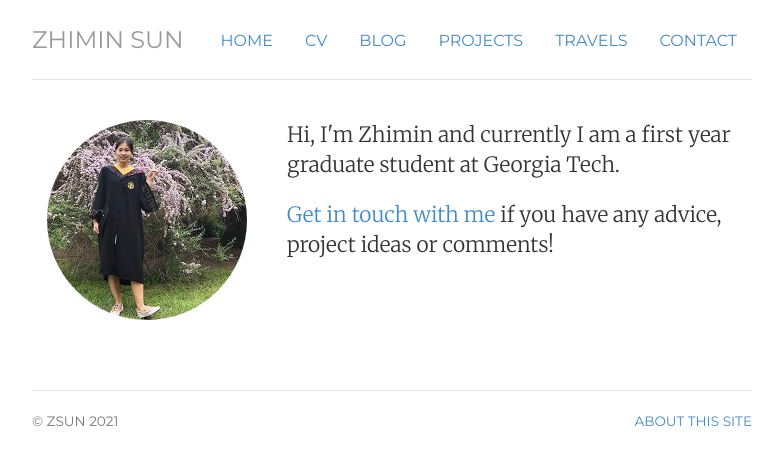
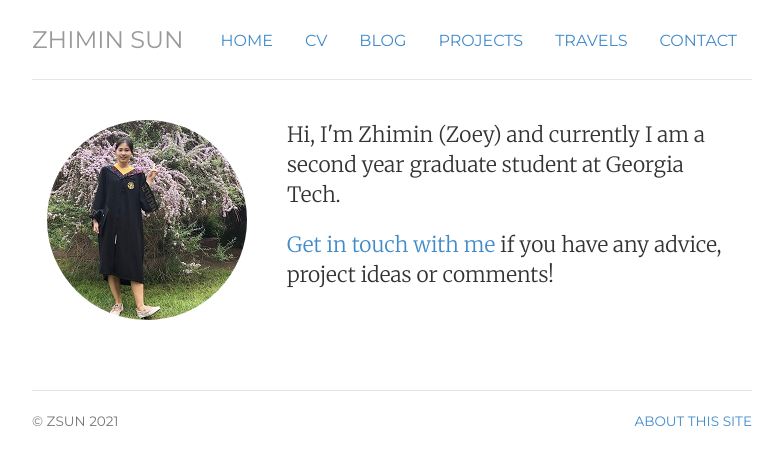
Before and after one commit to Zoe353/Zoe353.github.io, a Jekyll site: the page built from index.html, in a window 1280 px wide. Shown: the top 465 px of the page, without its empty margins (248-1031 px from the left). Built offline with Jekyll 4.4.1, drawn with Linux system fonts in a browser that asks for light colours.

```diff
--- a/index.html
+++ b/index.html
@@ -8,7 +8,7 @@
 	<img  class="img-circle avatar" alt="Zhimin Sun" src="img/zhimin-flower-200px.jpg">
 	</div>
 	<div itemscope itemtype="http://data-vocabulary.org/Person" class="col-sm-8">
-	<p class="lead">Hi, I'm <span itemprop="name">Zhimin</span> and currently I am a first year graduate student at Georgia Tech.</p>
+	<p class="lead">Hi, I'm <span itemprop="name">Zhimin (Zoey)</span> and currently I am a second year graduate student at Georgia Tech.</p>
      <p class="lead"><a href="mailto:szm19960924@gmail.com">Get in touch with me</a> if you have any advice, project ideas or comments!</p>
 		<!-- 	<p>I get by as a <span itemprop="title">librarian</span>, <span itemprop="title">front end developer</span>, <span itemprop="title">UI designer</span>, <span itemprop="title">digital publisher</span>, and music enthusiast living in <span itemprop="address" itemscope
     itemtype="http://data-vocabulary.org/Address"> <span itemprop="locality">Atlanta</span>, <span itemprop="region">Georgia</span></span> and working for <a href="http://www.publishing.umich.edu">Michigan Publishing</a> at <span itemprop="affiliation">the <a href="http://www.lib.umich.edu">University of Michigan Library</a></span>.</p>
```
